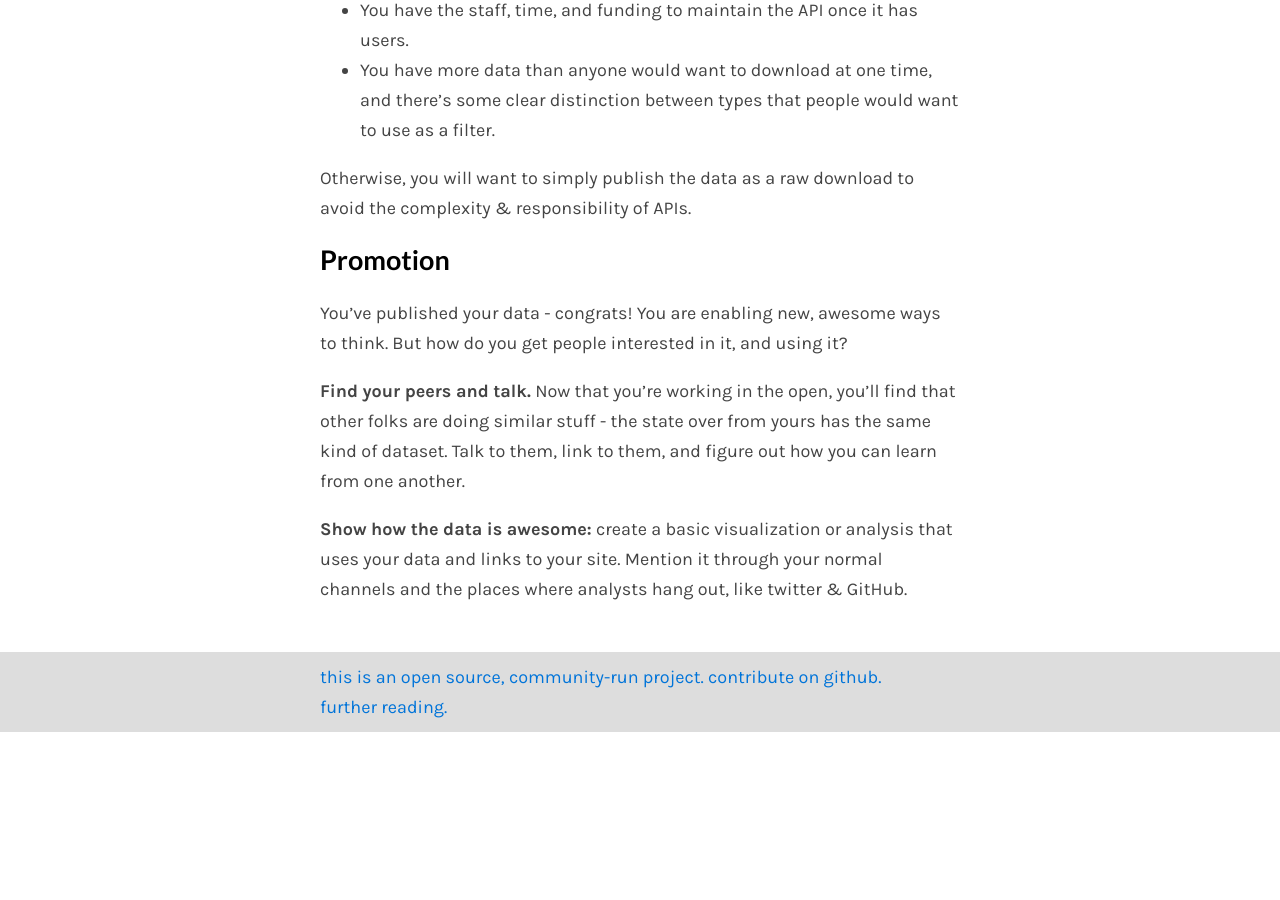
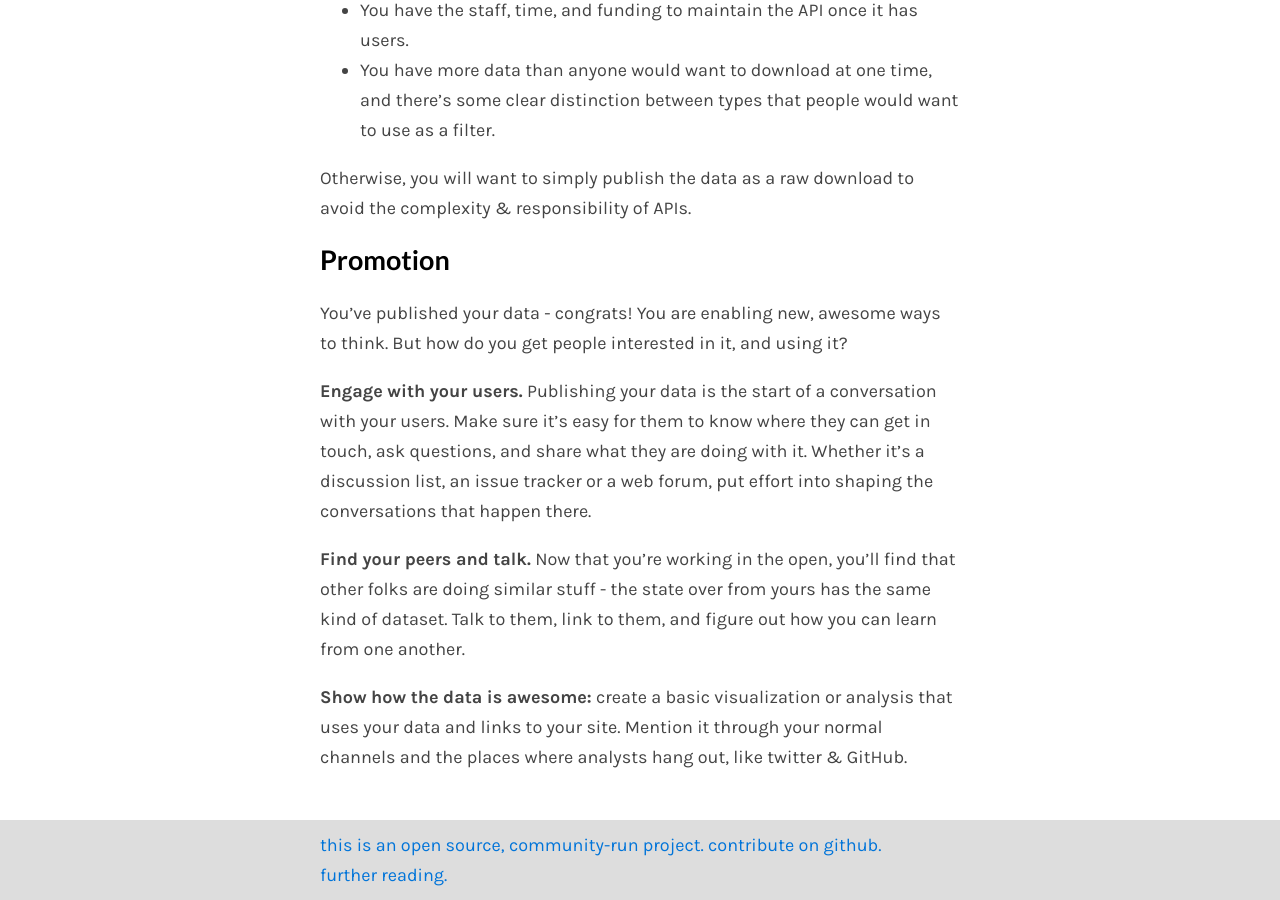
Before and after one commit to tmcw/simpleopendata, a Jekyll site: the page built from index.md, in a window 1280 px wide and 900 px high, scrolled down 3570 px. Built offline with Jekyll 4.4.1, drawn with Linux system fonts in a browser that asks for light colours; Markdown is read by kramdown in place of the engine named in the settings; comment, search, counter and statistics services are not loaded; before the commit the page ends 4302 px from its top, so only the background shows below that.

Commit message:
added a bullet point about engaging with users

```diff
--- a/index.md
+++ b/index.md
@@ -83,6 +83,8 @@
 
 You've published your data - congrats! You are enabling new, awesome ways to think. But how do you get people interested in it, and using it?
 
+**Engage with your users.** Publishing your data is the start of a conversation with your users. Make sure it's easy for them to know where they can get in touch, ask questions, and share what they are doing with it. Whether it's a discussion list, an issue tracker or a web forum, put effort into shaping the conversations that happen there.
+
 **Find your peers and talk.** Now that you're working in the open, you'll find that other folks are doing similar stuff - the state over from yours has the same kind of dataset. Talk to them, link to them, and figure out how you can learn from one another.
 
 **Show how the data is awesome:** create a basic visualization or analysis that uses your data and links to your site. Mention it through your normal channels and the places where analysts hang out, like twitter & GitHub.
```
